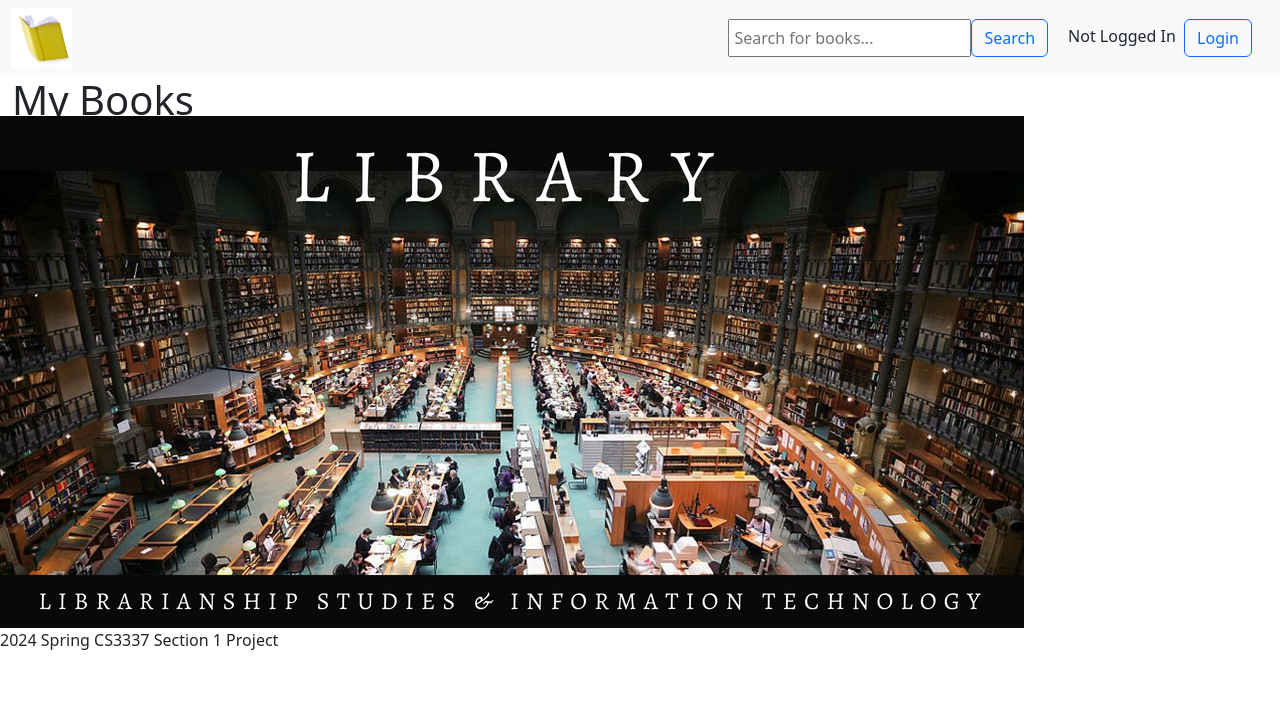
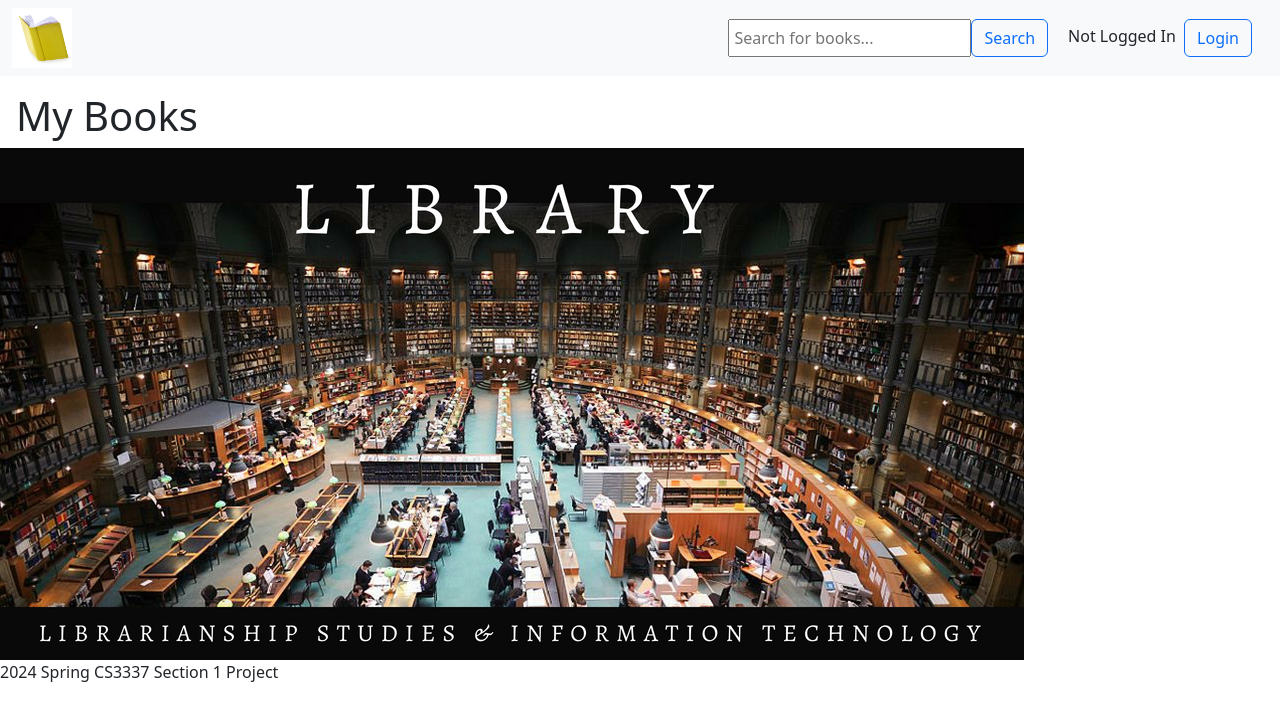
Before and after one commit to AllenTamrazian/CS3337, a Django app: template bookEx/templates/bookMng/mybooks.html in a window 1280 px wide. Shown: the top 721 px of the page. Run offline with Django 3.2, Linux system fonts and the light colour scheme; the template is opened without the code that fills it, so the values that code supplies are empty.

Commit message:
Visual touch ups
Making more spacing in some views

```diff
--- a/bookEx/templates/base.html
+++ b/bookEx/templates/base.html
@@ -50,8 +50,8 @@
             </div>
         </nav>
     </header>
-    <main class="p-10">
-        <div class="container-fluid">
+    <main>
+        <div class="container-fluid justify-content-center p-3">
             {% block content %}
             <h1>This is our Book Exchange System</h1>
             {% endblock content %}
--- a/bookEx/templates/bookMng/displaybooks.html
+++ b/bookEx/templates/bookMng/displaybooks.html
@@ -3,7 +3,7 @@
 
 {% block content %}
 <h1 class="page-title">Display Page</h1>
-<div class="row row-cols-1 row-cols-md-3 g-3">
+<div class="row row-cols-1 row-cols-md-5 g-3">
     {% for book in books %}
     <div class="col">
         <div class="card">
--- a/bookEx/templates/bookMng/mybooks.html
+++ b/bookEx/templates/bookMng/mybooks.html
@@ -3,7 +3,7 @@
 
 {% block content %}
 <h1 class="page-title">My Books</h1>
-<div class="row row-cols-1 row-cols-md-3 g-3">
+<div class="row row-cols-1 row-cols-md-5 g-3">
     {% for book in books %}
     <div class="col">
         <div class="card">
```
